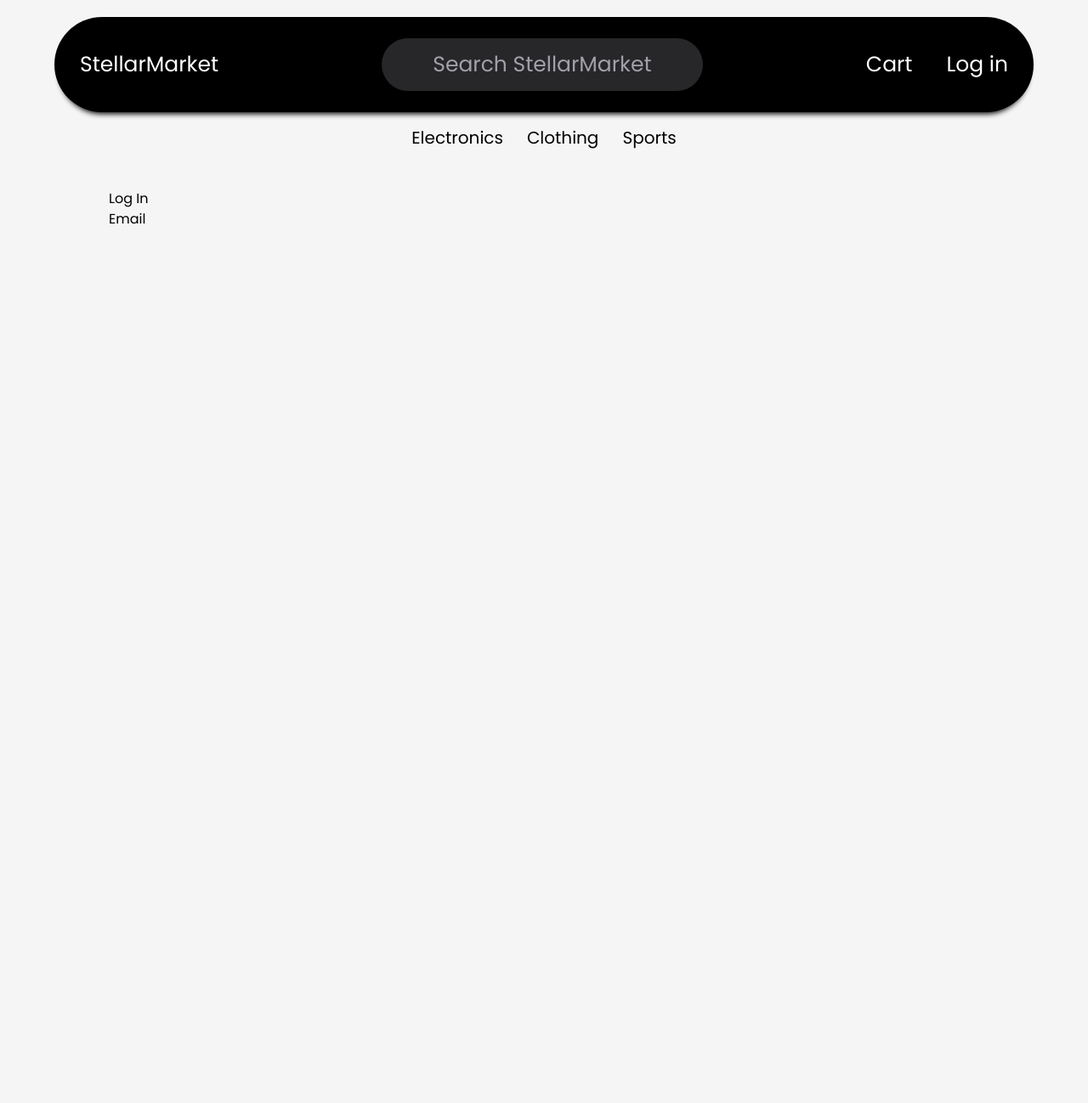
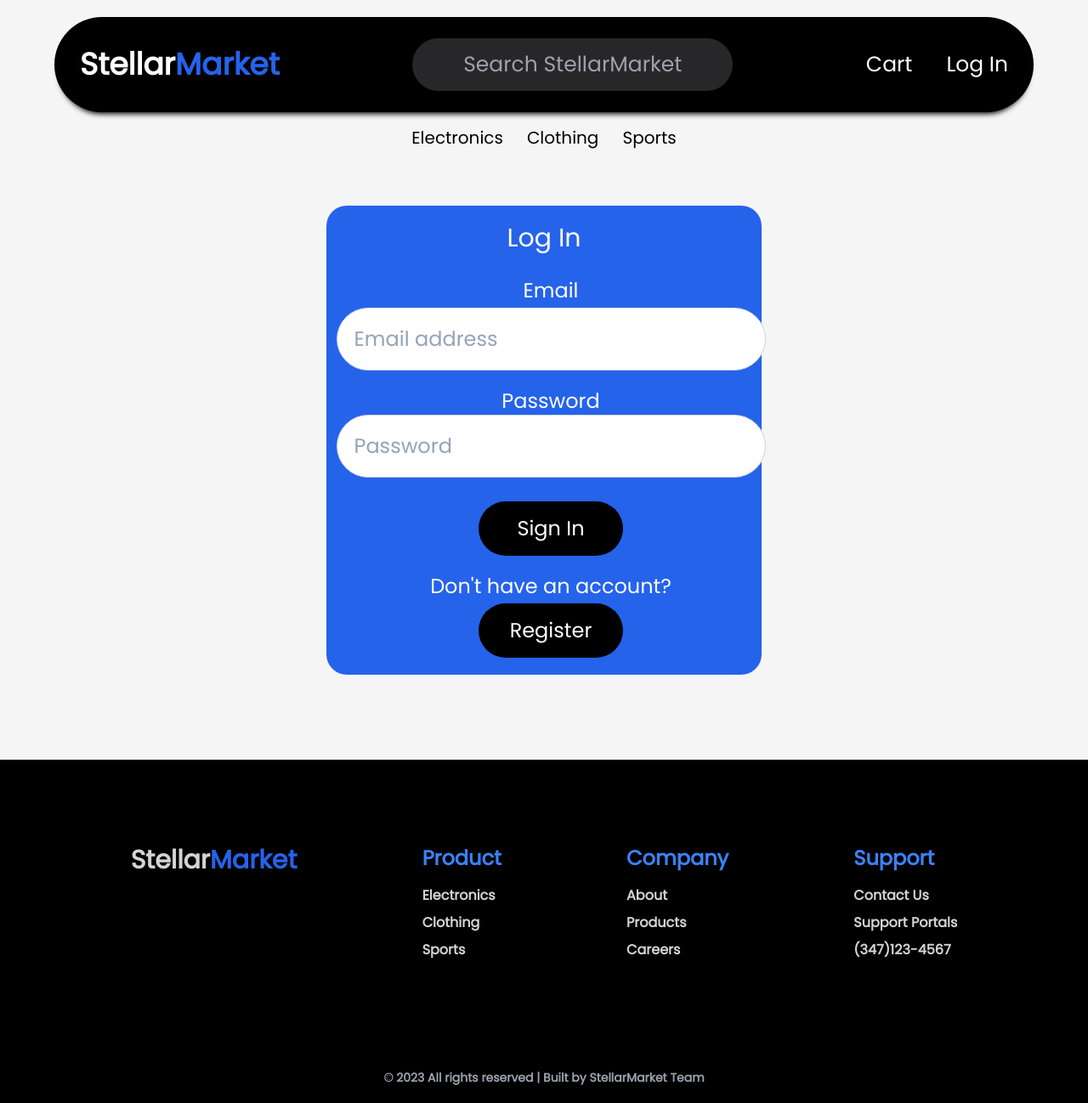
Before and after one commit to gazishahi/stellar-market, a Next.js app: page /login in a window 1280 px wide. Shown: the whole page at 85% size. Before the commit the page ends 800 px from the top, so only its background shows below. Built offline with nearby package versions, Linux system fonts and the light colour scheme.

Commit message:
Login + Footer Frontend

```diff
--- /dev/null
+++ b/app/footer.tsx
@@ -0,0 +1,71 @@
+import React from "react";
+
+function Footer() {
+	return (
+		<>
+			<div className="bg-black h-1/2 sm:h-2/3 lg:h-1/4 w-full flex md:flex-row flex-col justify-around items-start p-20 static bottom-0">
+				<div className="p-5 ">
+					<ul>
+						<p className="text-neutral-300 font-bold text-3xl pb-0">
+							Stellar<span className="text-blue-600">Market</span>
+						</p>
+						<div className="flex gap-6 pb-1">
+						</div>
+					</ul>
+				</div>
+				<div className="p-5">
+					<ul>
+						<p className="text-blue-500 font-bold text-2xl pb-4">Product</p>
+						<li className="text-neutral-300 text-md pb-2 font-semibold hover:text-blue-600 cursor-pointer">
+							Electronics
+						</li>
+						<li className="text-neutral-300 text-md pb-2 font-semibold hover:text-blue-600 cursor-pointer">
+							Clothing
+						</li>
+						<li className="text-neutral-300 text-md pb-2 font-semibold hover:text-blue-600 cursor-pointer">
+							Sports
+						</li>
+					</ul>
+				</div>
+				<div className="p-5">
+					<ul>
+						<p className="text-blue-500 font-bold text-2xl pb-4">Company</p>
+						<li className="text-neutral-300 text-md pb-2 font-semibold hover:text-blue-600 cursor-pointer">
+							About
+						</li>
+						<li className="text-neutral-300 text-md pb-2 font-semibold hover:text-blue-600 cursor-pointer">
+							Products
+						</li>
+						<li className="text-neutral-300 text-md pb-2 font-semibold hover:text-blue-600 cursor-pointer">
+							Careers
+						</li>
+					</ul>
+				</div>
+				<div className="p-5">
+					<ul>
+						<p className="text-blue-500 font-bold text-2xl pb-4">Support</p>
+						<li className="text-neutral-300 text-md pb-2 font-semibold hover:text-blue-600 cursor-pointer">
+							Contact Us
+						</li>
+						<li className="text-neutral-300 text-md pb-2 font-semibold hover:text-blue-600 cursor-pointer">
+							Support Portals
+						</li>
+                        <li className="text-neutral-300 text-md pb-2 font-semibold hover:text-blue-600 cursor-pointer">
+							(347)123-4567
+						</li>
+					</ul>
+				</div>
+			</div>
+			<div className="flex flex-col justify-center items-center text-center p-5 bg-black">
+				<h1 className=" text-gray-400 font-semibold text-sm">
+					© 2023 All rights reserved | Built by{" "}
+					<span className="hover:text-blue-600 font-semibold cursor-pointer">
+						StellarMarket Team{" "}
+					</span>
+				</h1>
+			</div>
+		</>
+	);
+}
+
+export default Footer;
--- a/app/layout.tsx
+++ b/app/layout.tsx
@@ -3,6 +3,7 @@ import type { Metadata } from 'next'
 import { Inter, Roboto, Poppins } from 'next/font/google'
 import Navbar from './navbar'
 import Subnav from './subnav'
+import Footer from './footer'
 
 const inter = Inter({ subsets: ['latin'] })
 const roboto = Roboto({
@@ -29,6 +30,7 @@ export default function RootLayout({
       <Navbar/>
       <Subnav/>
       <body className={poppins.className}>{children}</body>
+      <Footer/>
     </>
 
   )
--- a/app/login/page.tsx
+++ b/app/login/page.tsx
@@ -3,15 +3,23 @@ import React from 'react'
 const Login = () => {
   return (
     <main>
-      <section className='container mx-auto'>
-        <h1 className='place-content-center'>Log In</h1>
+      <section className='container mx-auto bg-blue-600 m-5 rounded-3xl hover:drop-shadow-xl duration-300 w-2/5 sm:w-4/5 md:4/5 lg:w-1/2 xl:w-1/2 2xl:w-1/3'>
+        <h1 className='flex flex-col items-center text-3xl pt-5 select-none text-white'>Log In</h1>
         <form>
-          <div>
-            <label>Email</label>
-
+          <div className='flex flex-col items-center text-2xl m-2 md:w-full'>
+            <label className='pt-5 select-none inset-y-0 left-0 text-white'>Email</label>
+            <input type='email' placeholder='Email address' className='p-5 rounded-full hover:drop-shadow-xl duration-300 mt-1 bg-white border border-slate-300 placeholder-slate-400
+      focus:outline-none focus:border-sky-500 focus:ring-1 focus:ring-sky-500
+      disabled:bg-slate-50 disabled:text-slate-500 disabled:border-slate-200 disabled:shadow-none
+      invalid:border-pink-500 invalid:text-pink-600
+      focus:invalid:border-pink-500 focus:invalid:ring-pink-500'></input>
+            <label className='pt-5 select-none text-white'>Password</label>
+            <input type='password' placeholder='Password' className='p-5 rounded-full hover:drop-shadow-xl duration-300 focus:outline-none focus:border-sky-500 focus:ring-1 focus:ring-sky-500 bg-white border border-slate-300 placeholder-slate-400'></input>
+            <button className='rounded-full bg-black p-4 m-5 mt-7 hover:drop-shadow-xl hover:bg-gray-600 duration-300 text-white w-1/3'>Sign In</button>
+            <p className='text-white'>Don't have an account?</p>
+            <button className='rounded-full bg-black p-4 mb-5 mt-1 hover:drop-shadow-xl hover:bg-gray-600 duration-300 text-white w-1/3'>Register</button>
           </div>
           <div>
-
           </div>
         </form>
       </section>
--- a/app/navbar.tsx
+++ b/app/navbar.tsx
@@ -8,11 +8,11 @@ const Navbar = () => {
     return (
         <div className='pt-5'>
             <nav className='header'>
-                <Link href="/">StellarMarket</Link>
+                <Link href="/" className='font-bold text-4xl'>Stellar<span className="text-blue-600">Market</span></Link>
                 <input onChange={(event) => setSearchQuery(event.target.value)} type='text' placeholder='Search StellarMarket' className='px-5 py-3 w-1/3 sm:px-5 sm:py-3 text-zinc-200 bg-zinc-800 focus:bg-black rounded-full focus:outline-none focus:ring-[1px] focus:ring-blue-100 placeholder:text-zinc-400 text-center'></input>
                 <ul>
                 <Link href="/cart">Cart</Link>
-                <Link href="/login">Log in</Link>
+                <Link href="/login">Log In</Link>
                 </ul>
             </nav>
         </div>
--- a/app/page.tsx
+++ b/app/page.tsx
@@ -7,31 +7,31 @@ export default function Home() {
       <section className="lg:grid lg:grid-cols-6 lg:grid-rows-2">
         <div className="lg:col-span-4 lg:row-span-2 m-3">
           <a className="block h-full">
-            <div className="relative flex h-full w-full items-center justify-center overflow-hidden bg-[#7928ca] dark:bg-[#7928ca] relative rounded-3xl">
+            <div className="flex h-full w-full items-center justify-center overflow-hidden bg-sky-400 dark:bg-sky-600 relative rounded-3xl">
             <Image src="/White-Sneakers-PNG-Clipart.png" height={500} width={500} alt="Sneakers" className="relative h-full w-full object-contain transition duration-300 ease-in-out hover:scale-105"/>
             <div className="absolute left-0 top-0 w-3/4 text-black dark:text-white">
-              <h3 className="inline bg-white box-decoration-clone py-3 pl-5 font-semibold leading-loose shadow-[1.25rem_0_0] shadow-white dark:bg-black dark:shadow-black text-3xl">Sneakers</h3>
-              <p className="w-fit bg-white px-5 py-3 text-sm font-semibold dark:bg-black dark:text-white">$70.00</p>
+              <h3 className="inline bg-white box-decoration-clone py-3 pl-5 font-semibold leading-loose shadow-[1.25rem_0_0] shadow-white dark:bg-black dark:shadow-black text-3xl rounded-br-3xl">Sneakers</h3>
+              <p className="w-fit bg-white px-5 py-3 text-sm font-semibold dark:bg-black dark:text-white rounded-br-3xl">$70.00</p>
             </div>
             </div>
           </a>
         </div>
         <div className="lg:col-span-2 lg:row-span-1 m-3">
           <a className="block h-full">
-            <div className="relative flex h-full w-full items-center justify-center overflow-hidden bg-gray-900 dark:bg-gray-900 relative rounded-3xl">
+            <div className="flex h-full w-full items-center justify-center overflow-hidden bg-gray-900 dark:bg-gray-900 relative rounded-3xl">
               <div className="absolute left-0 top-0 w-3/4 text-black dark:text-white">
-                <h3 className="inline bg-white box-decoration-clone py-3 pl-5 font-semibold leading-loose shadow-[1.25rem_0_0] shadow-white dark:bg-black dark:shadow-black text-3xl">Something</h3>
-                <p className="w-fit bg-white px-5 py-3 text-sm font-semibold dark:bg-black dark:text-white">$15.00</p>
+                <h3 className="inline bg-white box-decoration-clone py-3 pl-5 font-semibold leading-loose shadow-[1.25rem_0_0] shadow-white dark:bg-black dark:shadow-black text-3xl rounded-br-3xl">Something</h3>
+                <p className="w-fit bg-white px-5 py-3 text-sm font-semibold dark:bg-black dark:text-white rounded-br-3xl">$15.00</p>
               </div>
             </div>
           </a>
         </div>
         <div className="lg:col-span-2 lg:row-span-1 m-3">
           <a className="block h-full">
-          <div className="relative flex h-full w-full items-center justify-center overflow-hidden bg-gray-900 dark:bg-gray-900 relative rounded-3xl">
+          <div className="flex h-full w-full items-center justify-center overflow-hidden bg-gray-900 dark:bg-gray-900 relative rounded-3xl">
               <div className="absolute left-0 top-0 w-3/4 text-black dark:text-white">
-                <h3 className="inline bg-white box-decoration-clone py-3 pl-5 font-semibold leading-loose shadow-[1.25rem_0_0] shadow-white dark:bg-black dark:shadow-black text-3xl">Another thing</h3>
-                <p className="w-fit bg-white px-5 py-3 text-sm font-semibold dark:bg-black dark:text-white">$23.00</p>
+                <h3 className="inline bg-white box-decoration-clone py-3 pl-5 font-semibold leading-loose shadow-[1.25rem_0_0] shadow-white dark:bg-black dark:shadow-black text-3xl rounded-br-3xl">Another thing</h3>
+                <p className="w-fit bg-white px-5 py-3 text-sm font-semibold dark:bg-black dark:text-white rounded-br-3xl">$23.00</p>
               </div>
             </div>
           </a>
```
